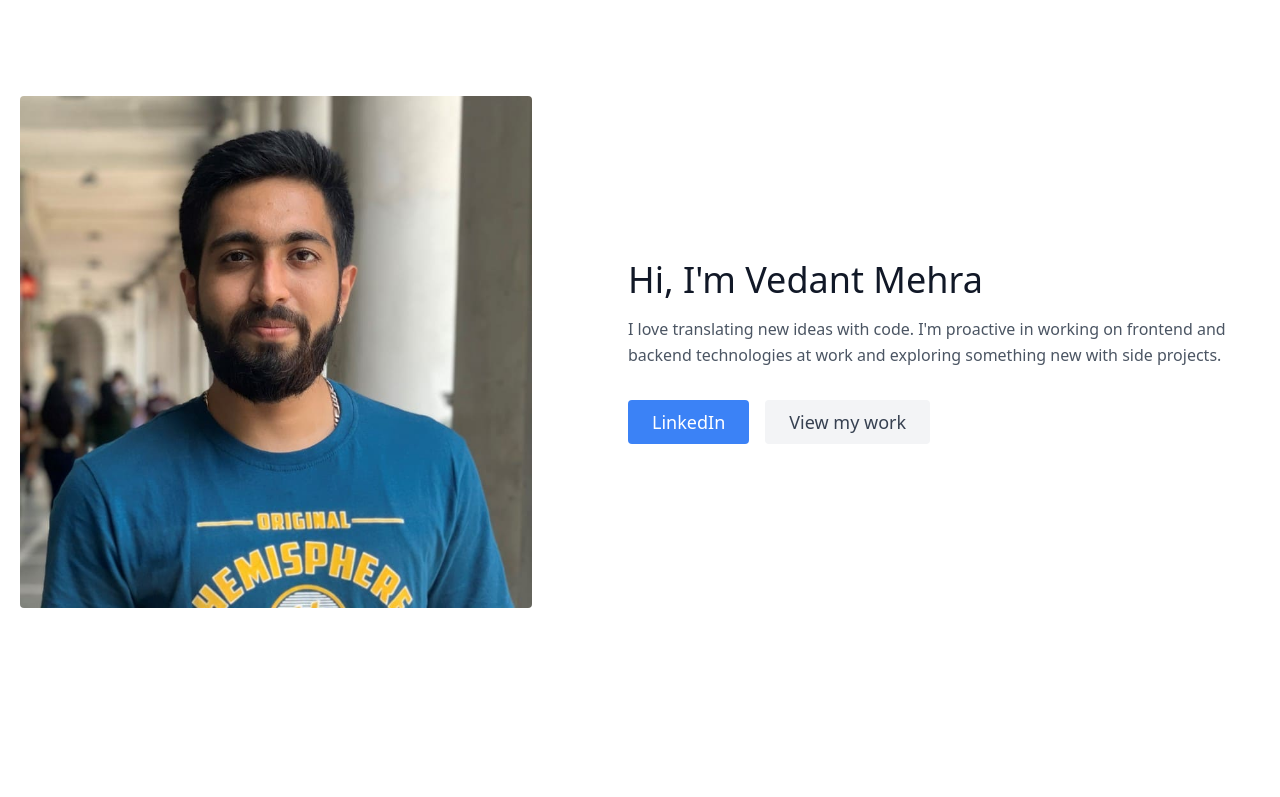
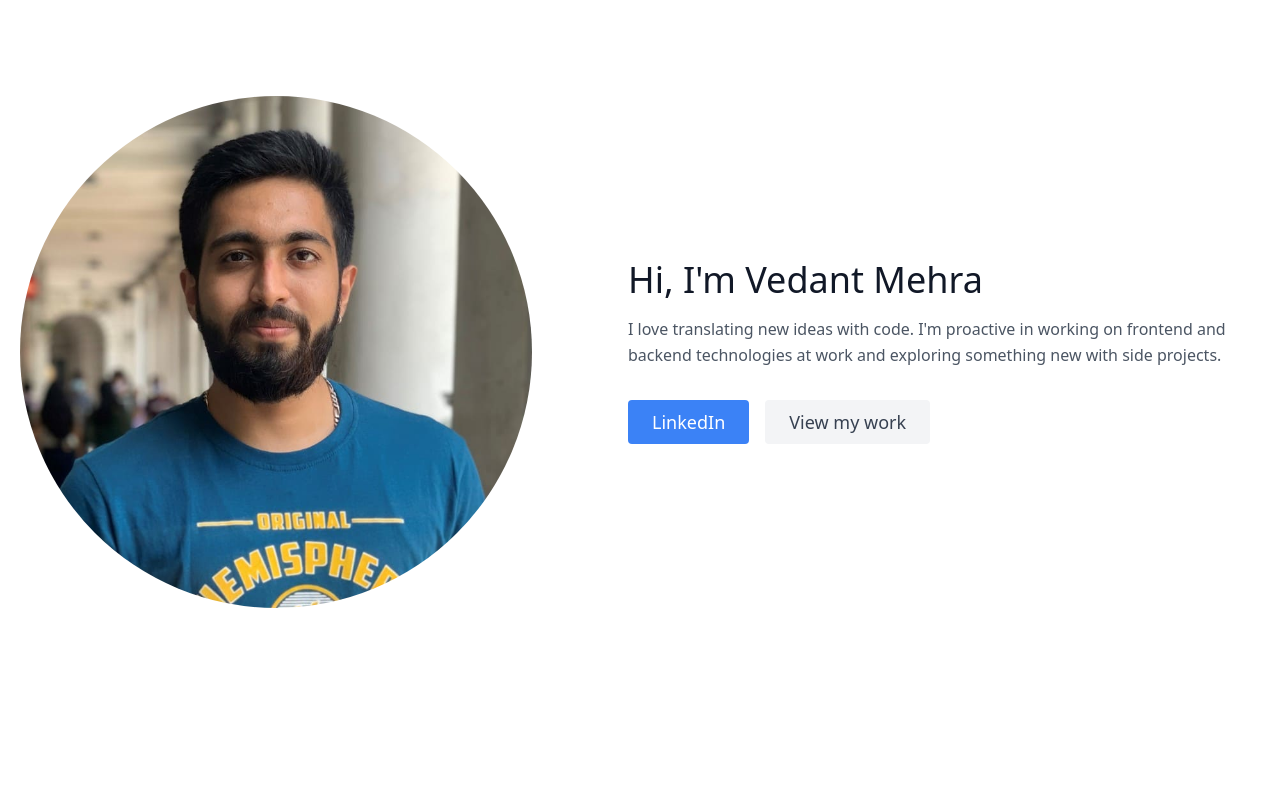
Before and after one commit to vmehra25/vedantmehra.com, a plain HTML site: page index.html in a window 1280 px wide. Shown: the top 797 px of the page. Drawn offline with nearby package versions, Linux system fonts and the light colour scheme.

Commit message:
updated image

```diff
--- a/index.html
+++ b/index.html
@@ -19,7 +19,7 @@
       >
         <div class="lg:max-w-lg lg:w-full md:w-1/2 w-5/6 mb-10 md:mb-0">
           <img
-            class="object-cover object-center rounded"
+            class="object-cover object-center rounded-full"
             alt="hero"
             src="./public/images/DP.jpeg"
           />
```
